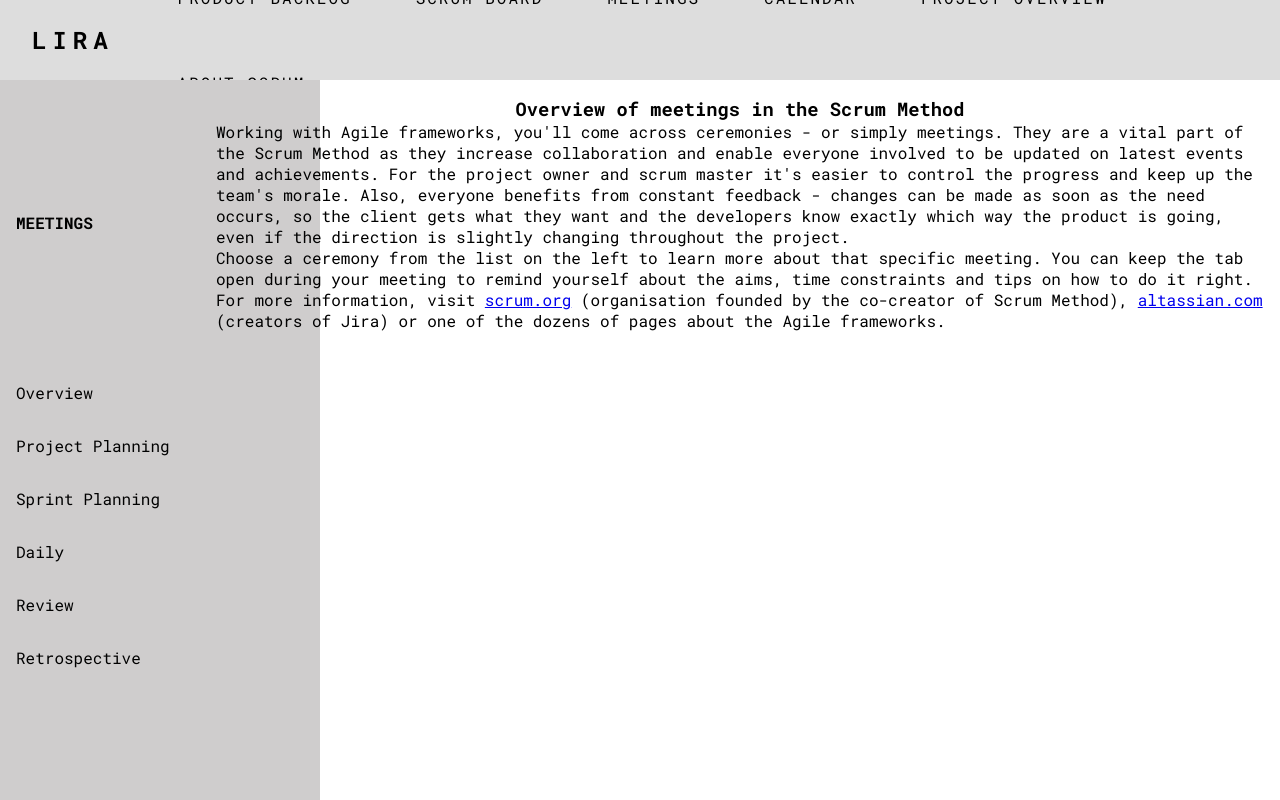
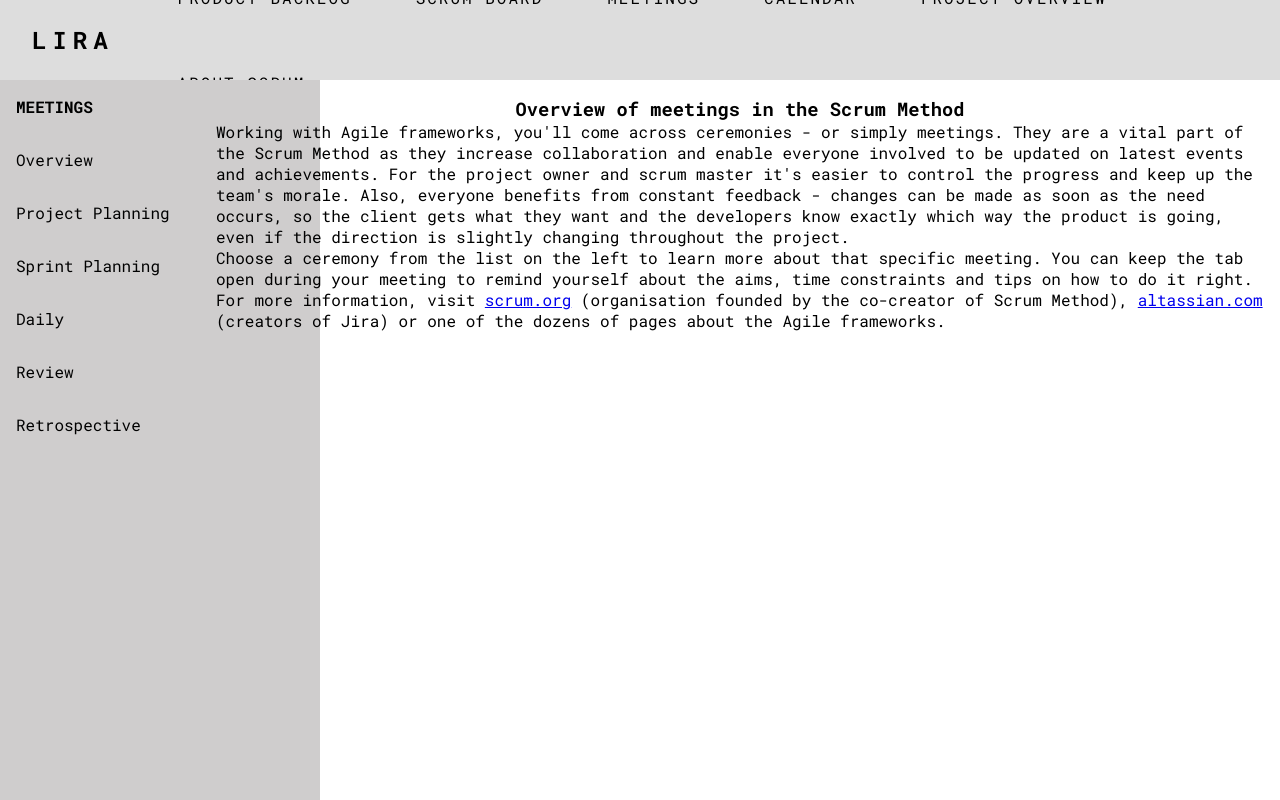
Before and after one commit to nefarious-onion/Scrum-Team-Management-App, a React (Create React App) app in the folder frontend/: page /meetings in a window 1280 px wide. Built offline with nearby package versions, Linux system fonts and the light colour scheme.

Commit message:
contentful.services and aboutscrum.css

```diff
--- a/frontend/src/api_services/contentful.services.js
+++ b/frontend/src/api_services/contentful.services.js
@@ -3,11 +3,10 @@ const client = require('contentful').createClient({
     space: 'n041sndlsw1t',
     accessToken: 'Bu4RwmRWubJ2JzRGJxE-uf1ikkfpCa7XoUgVMx12pnE'
 })
+//passes getAllEntries
 export const getAllEntries = () =>
     client.getEntries()
         .then(entries => entries.items)
-
-
         .catch(err => {
-            console.log(err + 'ACCESS DENIED! Check the file Contentful.js and getAllinfo')
+            console.log(err + 'ACCESS DENIED!')
         })
--- a/frontend/src/components/AboutScrum/AboutScrum.css
+++ b/frontend/src/components/AboutScrum/AboutScrum.css
@@ -1,11 +1,5 @@
 .side-navbar {
-  display: flex;
-  flex-direction: column;
-  list-style: none;
-  justify-content: space-evenly;
-  cursor: pointer;
   width: 20rem;
-  background-color: brown;
 }
 
 .side-navbar-item {
@@ -33,7 +27,7 @@
   display: flex;
   flex-direction: column;
   justify-content: start;
-  background-color: blueviolet;
+  background-color: rgba(221, 221, 221);
   width: 70vw;
   border-radius: 5px;
   margin-bottom: 2rem;
```
